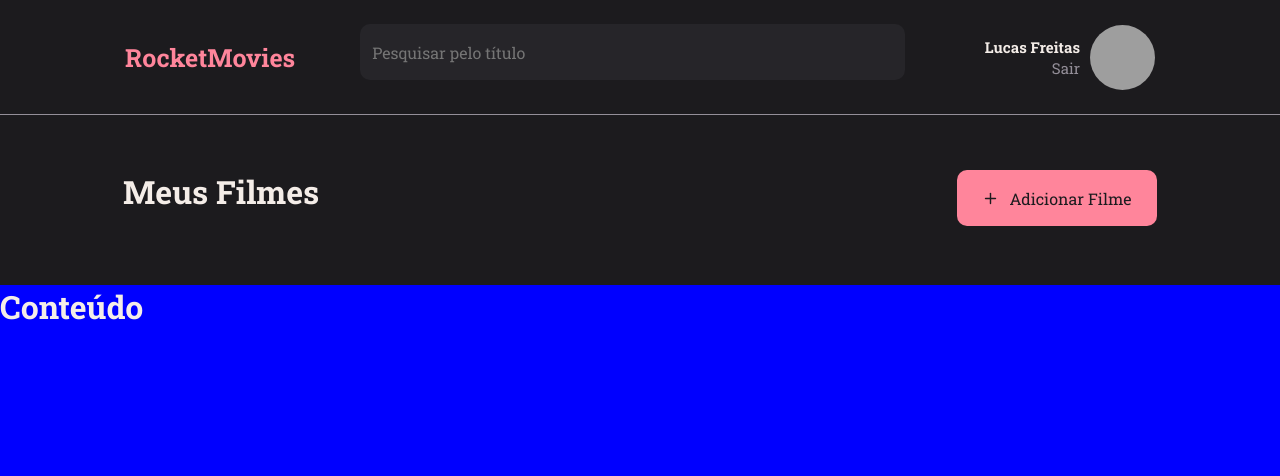
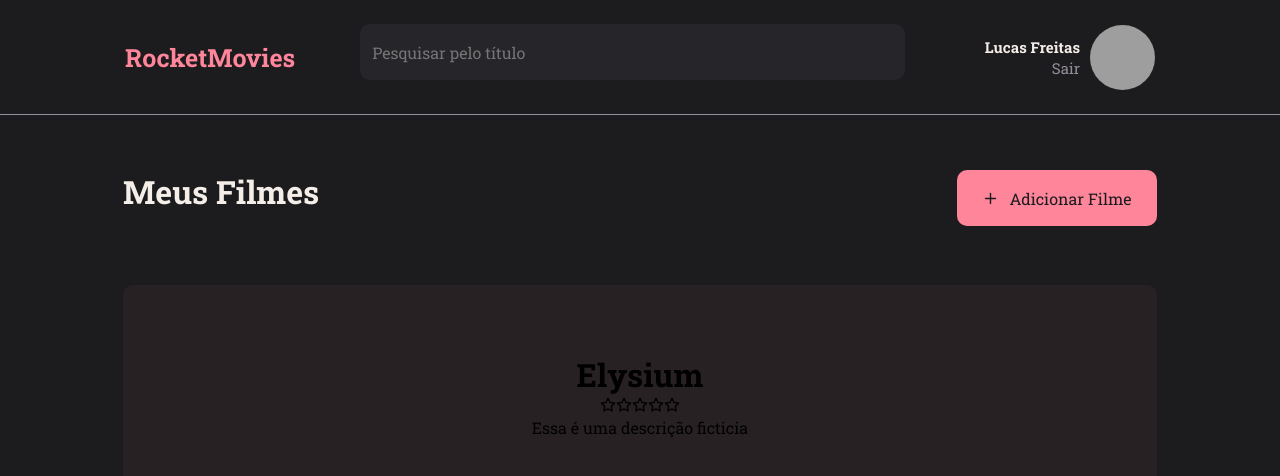
Before and after one commit to lucasfreittas/RocketFlix-Front, a React (Vite) app: page / in a window 1280 px wide. Shown: the top 476 px of the page. Built offline with nearby package versions, Linux system fonts and the light colour scheme; grey boxes are pictures that could not be loaded.

Commit message:
Home page

```diff
--- /dev/null
+++ b/src/Components/Note/index.jsx
@@ -0,0 +1,12 @@
+import { Container } from './styles';
+
+export function Note({icon: Icon, data, ...rest }){
+    return(
+        <Container {...rest}>
+            <h1>{data.title}</h1>
+            {data.stars}
+            <p>{data.description}</p>
+
+        </Container>
+    )
+}
--- /dev/null
+++ b/src/Components/Note/styles.js
@@ -0,0 +1,11 @@
+import styled  from 'styled-components';
+
+export const Container = styled.button`
+
+    width: 100%;
+    height: 220px;
+    background-color: ${({theme}) => theme.COLORS.LIGHT_RED};
+    border: none;
+    border-radius: 10px;
+    margin-bottom: 25px;
+`;
--- a/src/Pages/Home/index.jsx
+++ b/src/Pages/Home/index.jsx
@@ -1,7 +1,8 @@
 import { Container, Title, Content } from './styles';
 import { Header } from '../../Components/Header'
 import { Button } from '../../Components/Button';
-import {FiPlus} from 'react-icons/fi'
+import {FiPlus, FiStar,} from 'react-icons/fi'
+import { Note } from '../../Components/Note';
 
 export function Home(){
     return(
@@ -13,7 +14,12 @@ export function Home(){
             </Title>
 
             <Content>
-                <h1>Conteúdo</h1>
+                <Note data={{
+                    title: 'Elysium',
+                    stars: [<FiStar/>, <FiStar/>, <FiStar/>, <FiStar/>, <FiStar/>],
+                    description: 'Essa é uma descrição ficticia'
+                    }}/>
+
             </Content>
         </Container>
     )
--- a/src/Pages/Home/styles.js
+++ b/src/Pages/Home/styles.js
@@ -28,5 +28,6 @@ export const Title = styled.div`
 
 export const Content = styled.div`
   grid-area: Content;
-  background-color: blue;
+  padding: 0 123px;
+
 `;
```
